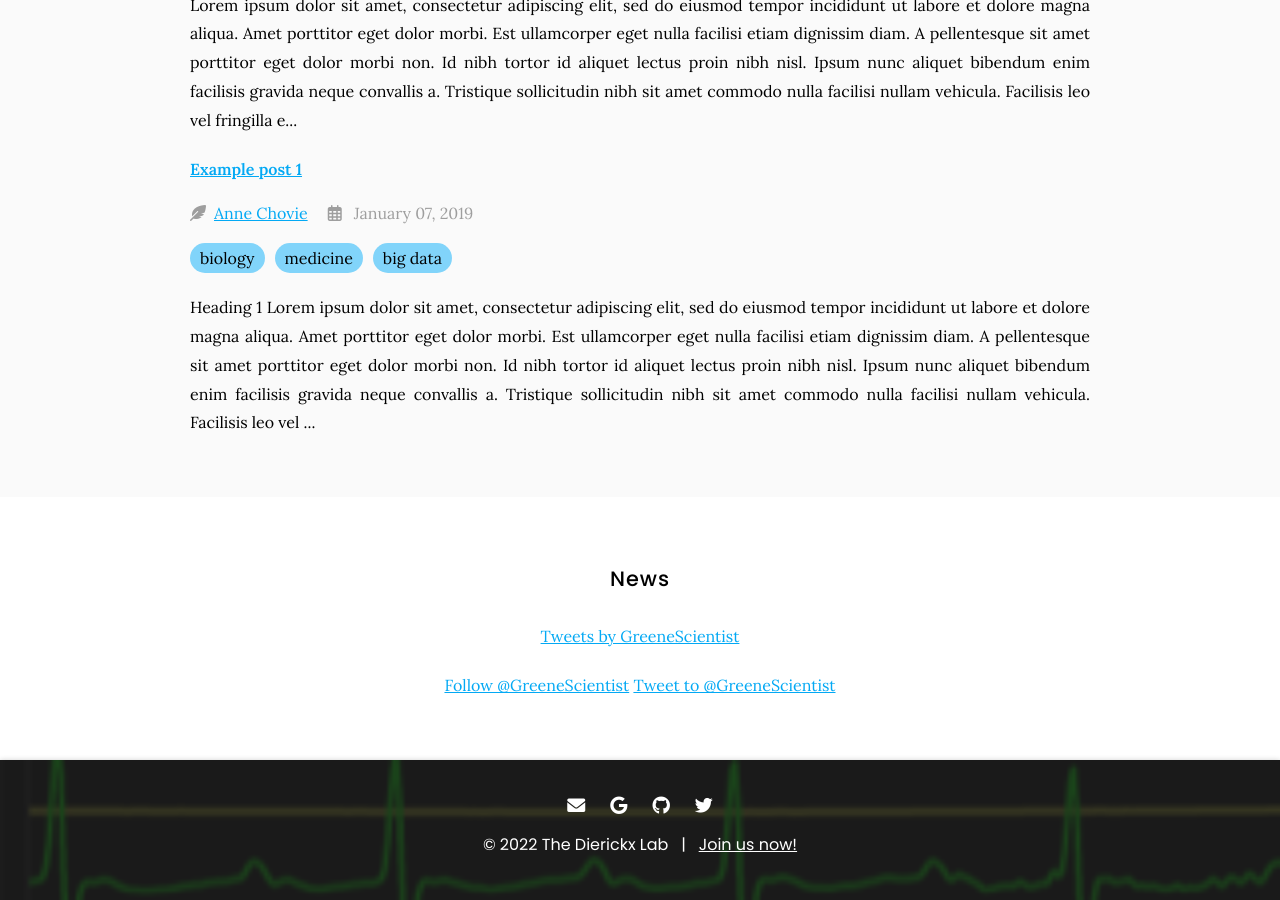
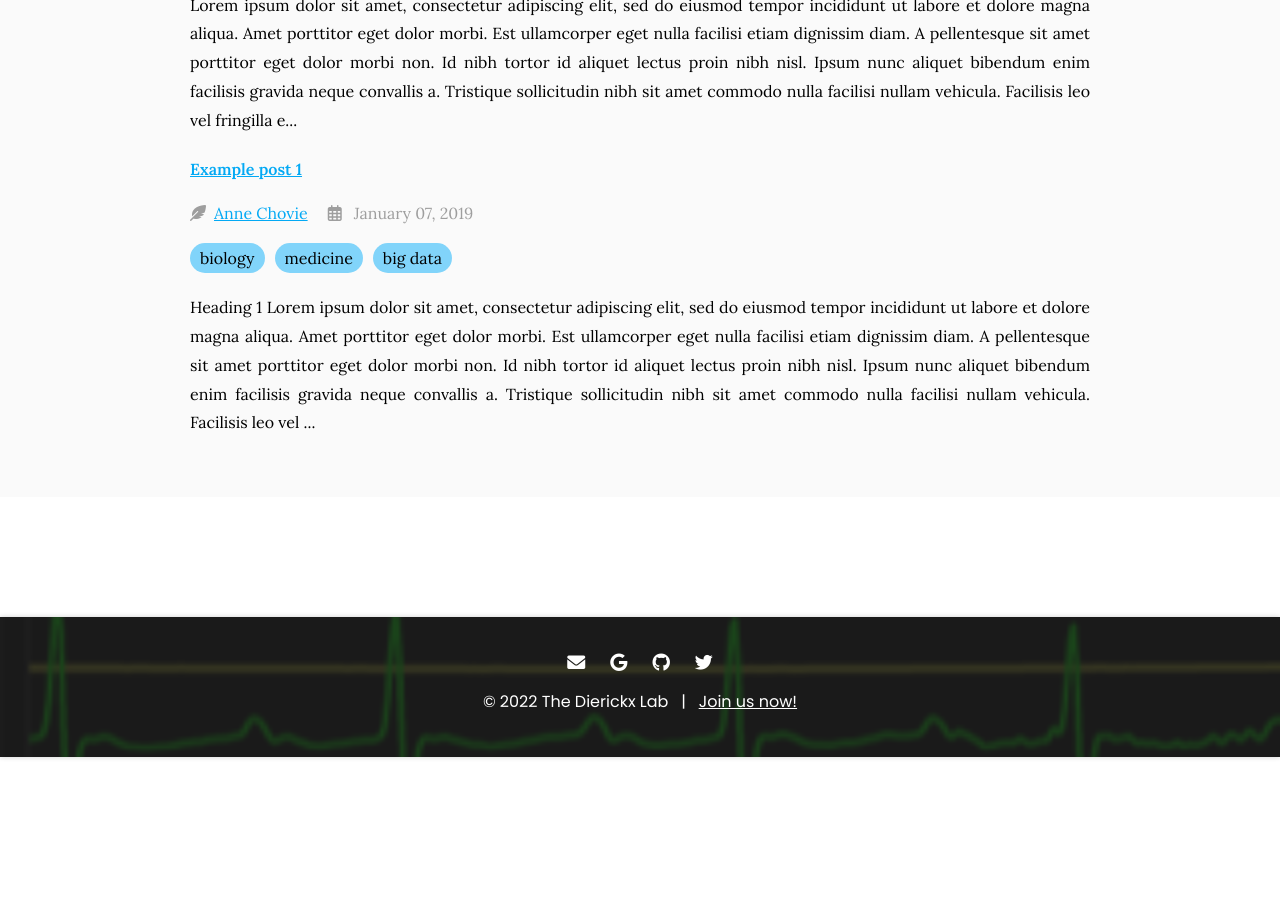
Before and after one commit to theDierickxLab/theDierickxLab, a Jekyll site: the page built from blog/index.md, in a window 1280 px wide and 900 px high, scrolled down 884 px. Built offline with Jekyll 4.4.1, drawn with Linux system fonts in a browser that asks for light colours; comment, search, counter and statistics services are not loaded; after the commit the page ends 1641 px from its top, so only the background shows below that.

Commit message:
Update index.md

```diff
--- a/blog/index.md
+++ b/blog/index.md
@@ -5,7 +5,7 @@
   tooltip: Musings and miscellany
 ---
 
-# <i class="fas fa-feather-alt"></i>Blog
+# <i class="fas fa-feather-alt"></i>News
 
 {% include section.html %}
 
@@ -14,14 +14,3 @@
 {% include list.html data="posts" component="post-excerpt" %}
 
 {% include section.html %}
-
-## News
-
-<!-- Twitter embeds from https://publish.twitter.com/ -->
-
-<a class="twitter-timeline" data-width="400" data-height="400" href="https://twitter.com/GreeneScientist?ref_src=twsrc%5Etfw">Tweets by GreeneScientist</a> <script async src="https://platform.twitter.com/widgets.js" charset="utf-8"></script>
-{:.center}
-
-<a href="https://twitter.com/GreeneScientist?ref_src=twsrc%5Etfw" class="twitter-follow-button" data-show-count="false">Follow @GreeneScientist</a><script async src="https://platform.twitter.com/widgets.js" charset="utf-8"></script>
-<a href="https://twitter.com/intent/tweet?screen_name=GreeneScientist&ref_src=twsrc%5Etfw" class="twitter-mention-button" data-show-count="false">Tweet to @GreeneScientist</a><script async src="https://platform.twitter.com/widgets.js" charset="utf-8"></script>
-{:.center}
```
